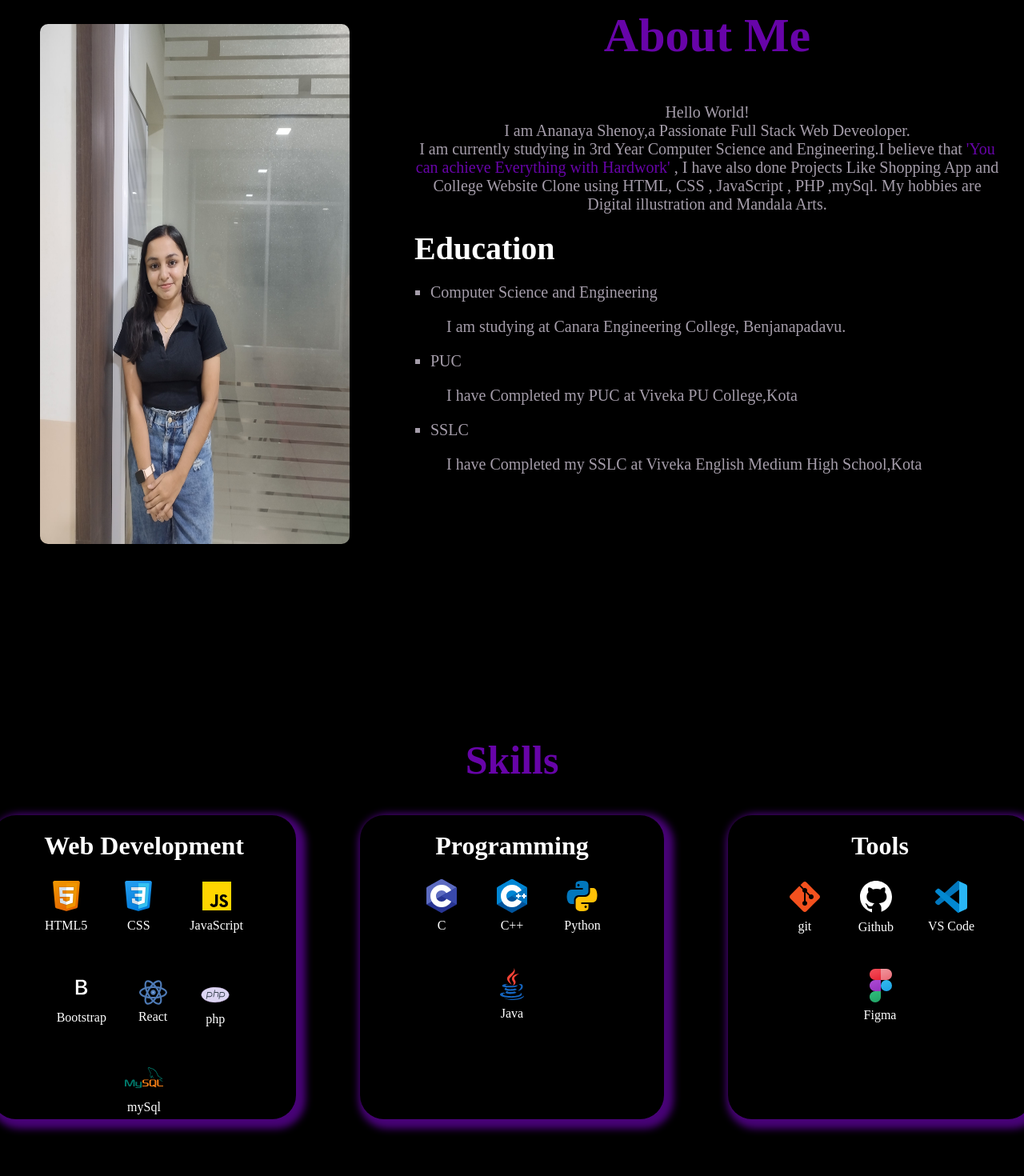
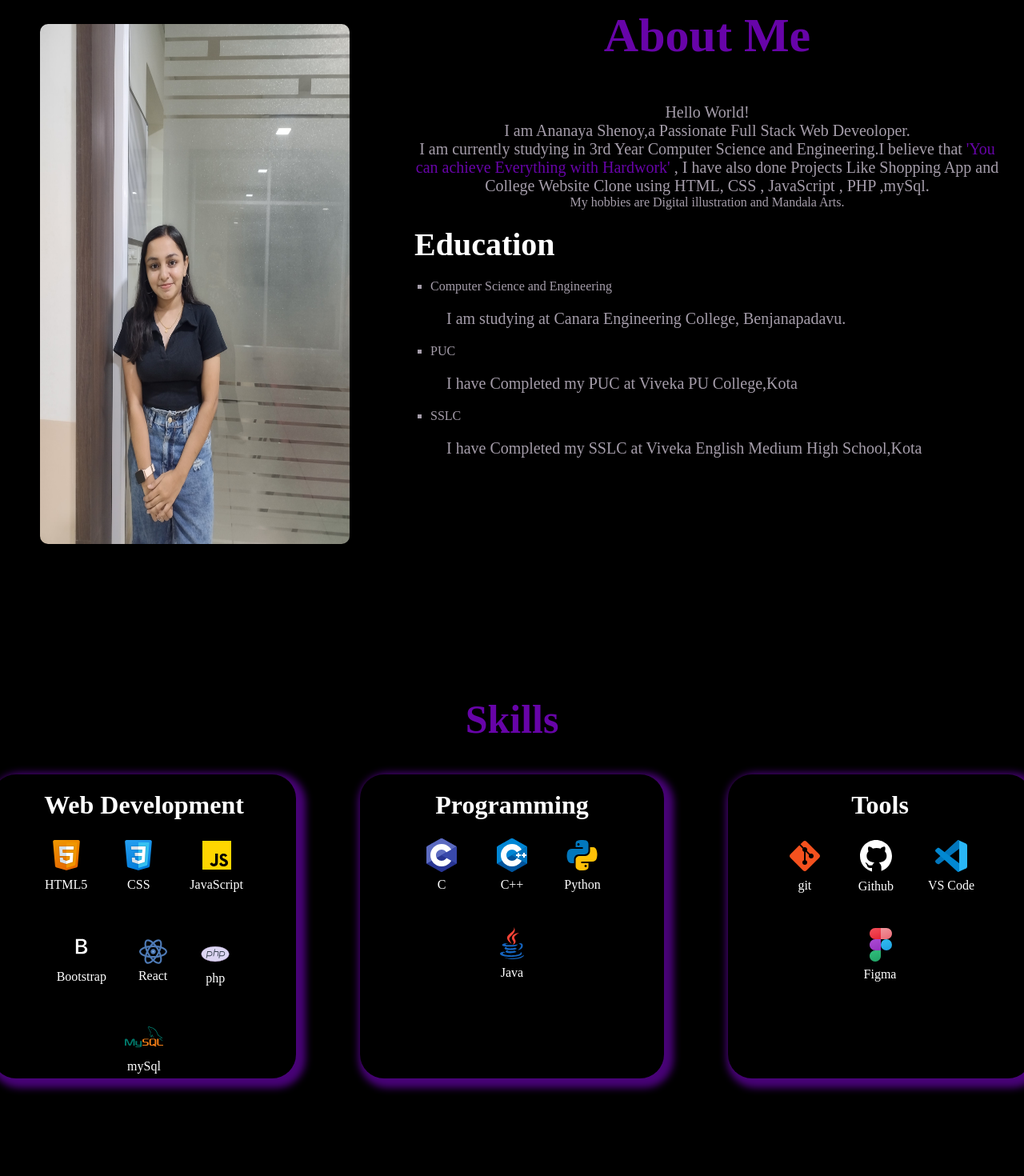
Before and after one commit to ananyashenoy16/myportfolio, a React (Create React App) app: page / in a window 1280 px wide. Shown: the part 880-2350 px from the top of the page at 80% size. Built offline with nearby package versions, Linux system fonts and the light colour scheme.

Commit message:
prop and animation aos

```diff
--- a/public/index.html
+++ b/public/index.html
@@ -3,6 +3,7 @@
   <head>
     <meta charset="utf-8" />
     <link rel="icon" href="%PUBLIC_URL%/favicon.ico" />
+    <link rel="stylesheet" href="https://unpkg.com/aos@next/dist/aos.css" />
     <meta name="viewport" content="width=device-width, initial-scale=1" />
     <meta name="theme-color" content="#000000" />
     <meta
@@ -39,5 +40,12 @@
       To begin the development, run `npm start` or `yarn start`.
       To create a production bundle, use `npm run build` or `yarn build`.
     -->
+    <script src="https://unpkg.com/aos@next/dist/aos.js"></script>
+    <script>
+      AOS.init({
+        duration:1500,
+        once:true
+      });
+    </script>
   </body>
 </html>
--- a/src/components/Aboutus.js
+++ b/src/components/Aboutus.js
@@ -5,16 +5,16 @@ function Aboutus() {
   return (
     <div id="about">
       <div class="row">
-        <div class="about-col1">
+        <div class="about-col1" data-aos="fade-up-right" >
           <img src={myimage} alt="myimage" class="myph" />
         </div>
-        <div class="about-col2">
+        <div class="about-col2" data-aos="zoom-in">
           <h1 class="subtitle">About Me</h1>
           <p>
             Hello World!<br/>
              I am Ananaya Shenoy,a Passionate Full Stack Web Deveoloper.<br/>I am currently studying in 3rd Year
             Computer Science and Engineering.I believe that <span> 'You can
-            achieve Everything with Hardwork'</span> , I have also done Projects Like Shopping App and College Website Clone using HTML, CSS , JavaScript , PHP ,mySql.
+            achieve Everything with Hardwork'</span> , I have also done Projects Like Shopping App and College Website Clone using HTML, CSS , JavaScript , PHP ,mySql.</p>
             My hobbies are Digital illustration and Mandala Arts.
             <div class="education">
                 <h1>Education</h1>
@@ -31,7 +31,7 @@ function Aboutus() {
               </ul>
 
             </div>
-          </p>
+
         </div>
       </div>
     </div>
--- a/src/components/Card.js
+++ b/src/components/Card.js
@@ -0,0 +1,14 @@
+
+import '../css/Card.css'
+ function Card({Skills}){
+    return(
+    <>
+    <div className="card">
+        <h1>{Skills.h}</h1>
+        <p>{Skills.p}</p>
+    </div>
+    </>
+
+    );
+}
+export default Card;
--- a/src/components/Contact.js
+++ b/src/components/Contact.js
@@ -29,9 +29,9 @@ export const Contact = () => {
   };
 
   return (
-    <div classNmae="mymainpage">
+    <div className="mymainpage">
     <div className="CPage">
-        <div className="mysocial">
+        <div className="mysocial" data-aos="flip-left">
         <div className="social">
            <h1>Contact Information</h1>
            <p>Phone No:+91 9346574656<br/> Mail ID:ananyashenoy62@gmail.com <br/>
@@ -44,24 +44,24 @@ export const Contact = () => {
            </div>
         </div>
     </div>
-        <div className="ct">
+        <div className="ct" data-aos="flip-left">
       <h1>Drop a Message! </h1>
-      <div className="contact">
+      <div className="contact" >
         <div class="cdiv">
         <form ref={form} onSubmit={sendEmail}>
           {/* https://formspree.io/f/mvojnweq */}
             <div class="input-box">
-              <label for="">
+              <label>
                 <input type="text" placeholder="Name" name="name" required />
               </label>
             </div>
             <div class="input-box">
-              <label for="">
+              <label>
                 <input type="email" placeholder="email" name="email" required />
               </label>
             </div>
             <div class="input-box">
-              <label for="">
+              <label>
                 <input
                   type="phone number"
                   placeholder="Phone Number"
--- a/src/components/Home.js
+++ b/src/components/Home.js
@@ -9,14 +9,12 @@ import m3 from "../Images/girll.jpg";
 function Home() {
   return (
     <div class="allcomp">
-
-
     <div class="home">
       <div class="photo">
-        <img src={character} alt="character" class="char" />
+        <img src={character} alt="character" class="char"  data-aos="zoom-out" />
         <img src={m3} alt="char" class="m2" />
       </div>
-      <div class="header-text">
+      <div  data-aos="slide-right" class="header-text">
         <h1>
           Hello, I am <br />
           <span contenteditable="true">Ananya K</span>
--- a/src/components/Navbar.js
+++ b/src/components/Navbar.js
@@ -4,7 +4,7 @@ import "../css/Navbar.css";
 import ham from "../svg/ham1.svg";
 import close from "../svg/close2.svg";
 import { Link,useLocation } from "react-router-dom";
-
+import sun from '../svg/sun1.svg';
 // import { FontAwesomeIcon } from '@fortawesome/react-fontawesome';
 
 function Navbar() {
@@ -24,9 +24,9 @@ function Navbar() {
 
   return (
     <div id="header">
-      <div class="container">
+      <div className="container">
 
-        <nav className="navbar">
+        <nav class="navbar">
         <img src={Name} alt="name" class="logo" />
           <ul>
           {
@@ -64,13 +64,16 @@ function Navbar() {
           <div class="icons" onClick={() => hamburger(true)}>
               <img src={ham} alt="" class="ham"></img>
             </div>
+            {/* <div class="sun" >
+              <img src={sun} alt="" class="sun"></img>
+            </div>  */}
         </nav>
       </div>
       {
       navbar ? (
-        <div className="container">
+        <div class="container">
 
-          <nav className="sidebar">
+          <nav class="sidebar">
             <ul>
             <div class="icons" onClick={() => hamburger(false)}>
               <img src={close} alt="" class="close"></img>
--- a/src/components/Projects.js
+++ b/src/components/Projects.js
@@ -9,7 +9,7 @@ function Projects(){
         <div class="contain">
             <h1 class="sub-title">Projects</h1>
             <div class="card-list">
-                <div class="card">
+                <div class="card"  data-aos="flip-right">
                     <img src={cec } alt="" class="img"/>
                     <h2>CEC Website Clone</h2>
                     <div class="layer">
@@ -17,7 +17,7 @@ function Projects(){
                         <a href="https://college-website-gray.vercel.app/"><img src={link} alt=""></img></a>
                     </div>
                     </div>
-                 <div class="card">
+                 <div class="card" data-aos="flip-right">
                  <img src={food} alt="" class="img"/>
                     <h2>Food-Menu</h2>
                     <div class="layer">
@@ -26,7 +26,7 @@ function Projects(){
                     </div>
 
                 </div>
-                <div class="card">
+                <div class="card" data-aos="flip-right">
                 <img src={play } alt="" class="img"/>
                     <h2>My Playlist</h2>
                     <div class="layer">
--- a/src/components/Skills.js
+++ b/src/components/Skills.js
@@ -14,13 +14,18 @@ import git from "../svg/git.svg";
 import github from "../svg/github1.svg";
 import vscode from "../svg/vscode.svg";
 import figma from "../svg/figma.svg";
-
+import Card from "./Card.js";
 function Skills() {
+  const comp = [
+    { id: 1, p: "hello this is my first components", h: "" },
+    { id: 2, p: "hello this is my second paragaraph",h:""},
+    { id: 3, p: "hello this is my third paragaraph",h:""}
+  ];
   return (
     <div class="myskills">
       <h1 class="head"> Skills</h1>
       <div class="skills">
-        <div class="web">
+        <div class="web" data-aos="flip-up">
           <div class="heading">
             <h1>Web Development</h1>
           </div>
@@ -55,7 +60,7 @@ function Skills() {
             </div>
           </div>
         </div>
-        <div class="prgm">
+        <div class="prgm" data-aos="flip-up">
           <div class="heading">
             <h1>Programming</h1>
           </div>
@@ -78,7 +83,7 @@ function Skills() {
             </div>
           </div>
         </div>
-        <div class="tools">
+        <div class="tools"data-aos="flip-up">
           <div class="heading">
             <h1>Tools</h1>
           </div>
@@ -102,6 +107,12 @@ function Skills() {
           </div>
         </div>
       </div>
+      {
+        comp.map((item)=>(
+          <Card Skills={item}/>
+        ))
+
+      }
     </div>
   );
 }
--- /dev/null
+++ b/src/css/Card.css
@@ -0,0 +1,3 @@
+h1{
+    color: white;
+}
--- a/src/css/Home.css
+++ b/src/css/Home.css
@@ -52,18 +52,19 @@
    font-family: 'Segoe UI', Tahoma, Geneva, Verdana, sans-serif;
    padding: 15px;
    /* border: 1px solid #fff; */
-
+   font-weight: 500;
    border-radius:5px;
    color: #fff;
    background-color: #6704a8;
  }
  .cv:hover{
-   /* padding: 20px; */
+   color: #6704a8;
    transition: 0.5s;
-   background-color: #000;
-   border: none;
+   background-color:white;
+   border:3px solid#6704a8 ;
    outline: none;
-   box-shadow: 2px 2px 5px  #fff;
+   font-weight: 500;
+   box-shadow: 2px 2px 5px  #6704a8;
  }
  @keyframes animate
  {
--- a/src/css/Navbar.css
+++ b/src/css/Navbar.css
@@ -27,6 +27,7 @@
     padding: 0;
  }
  nav ul li{
+
     display: inline-block;
     list-style: none;
     margin:20px 30px;
@@ -61,6 +62,10 @@ nav ul li a:hover{
    position: fixed;
    top: 0;
 } */
+.sun{
+   height: 50px;
+
+}
  /* ---------------Media Queryyyyyyy----------- */
  @media screen and  (max-width:500px) {
    .container{
```
Also changed, not shown: src/svg/sun.svg (renamed from src/Images/sun.svg), src/svg/sun1.svg (added).
